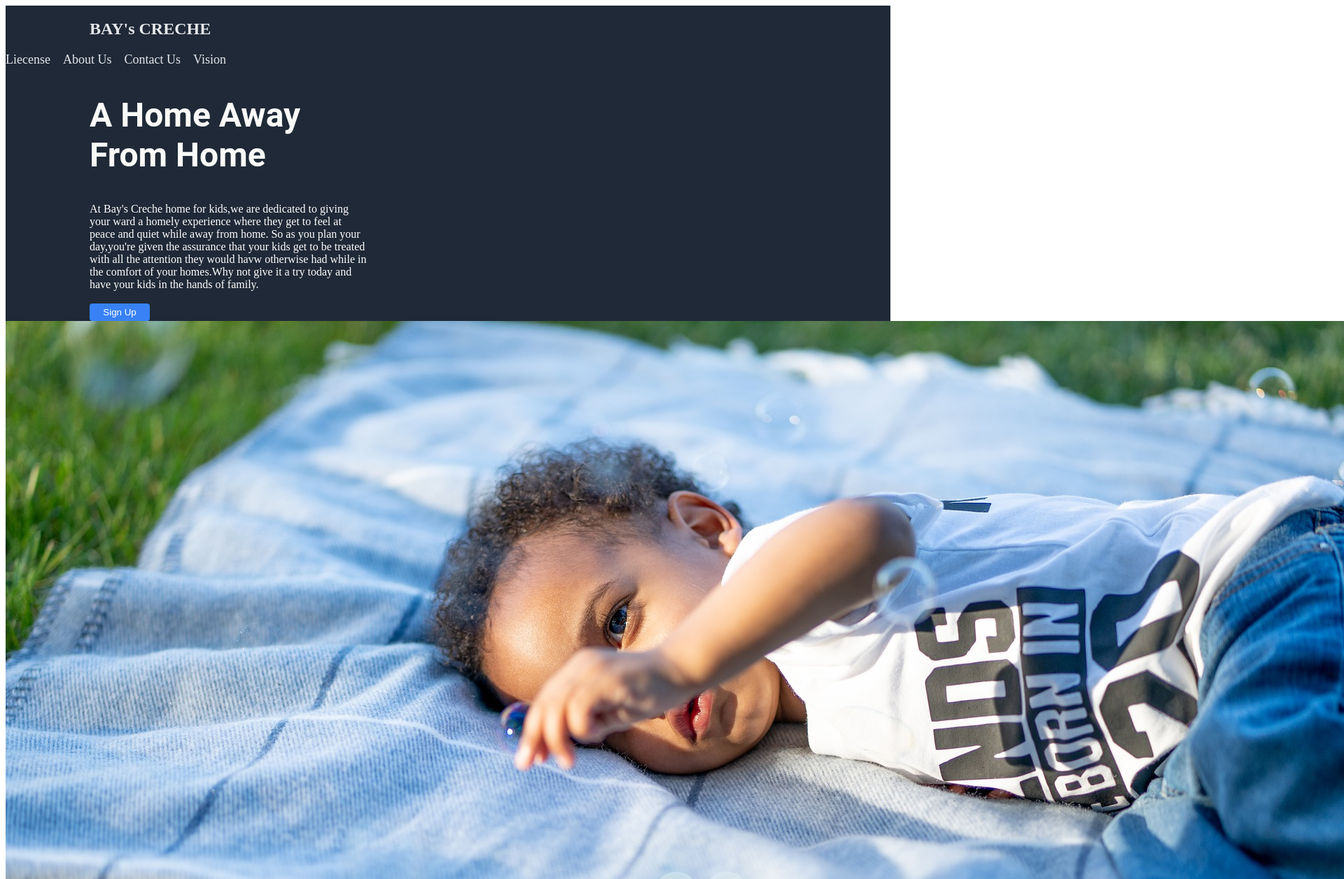
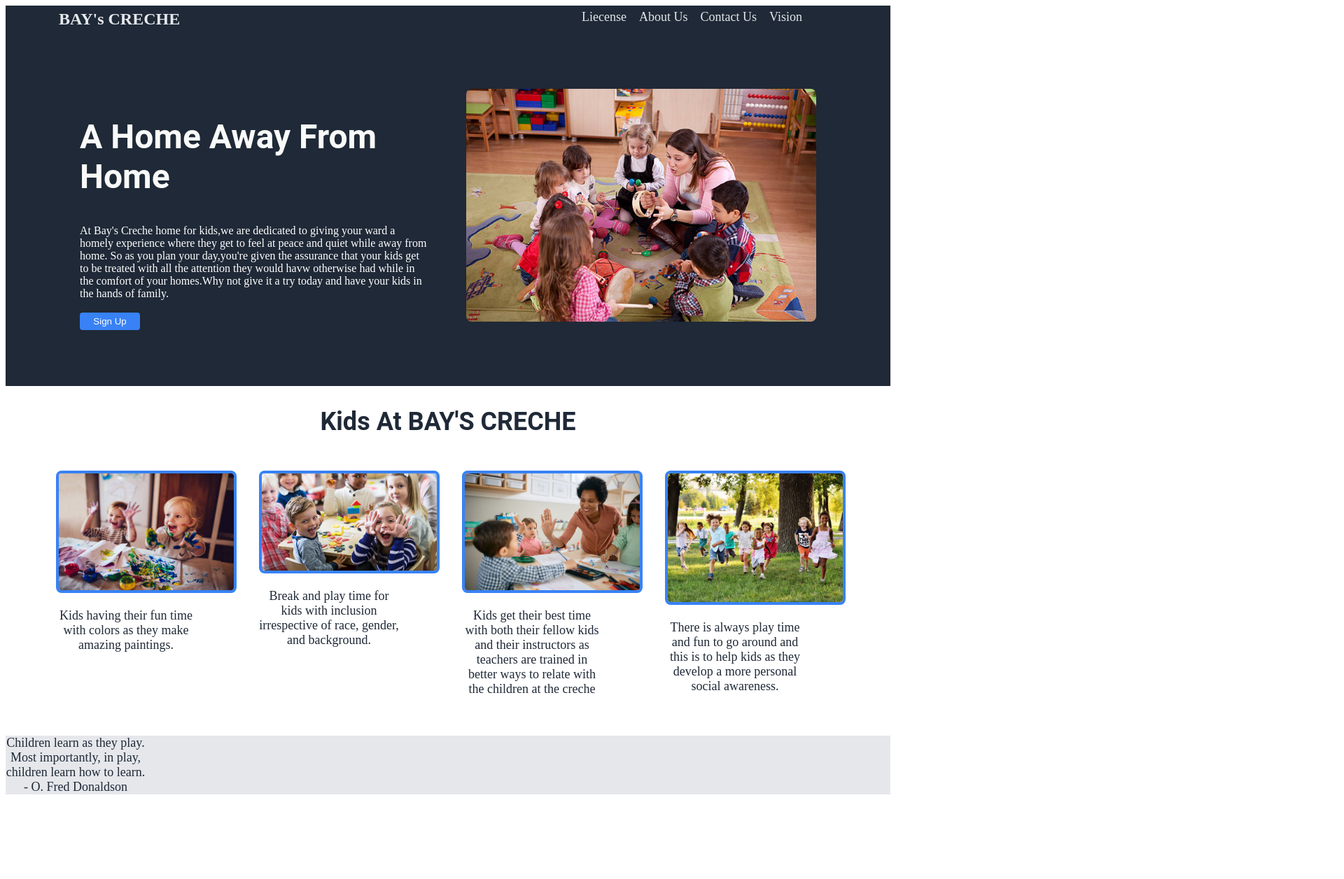
Before and after one commit to IvelDabs/landing_page, a plain HTML site: page index.html in a window 1280 px wide. Shown: the top 1257 px of the page at 70% size, 1920 px wide, since content can reach past the window. After the commit the page ends 1154 px from the top, so only its background shows below. Drawn offline with Linux system fonts and the light colour scheme.

Commit message:
index.html and landing.css and images/

```diff
--- a/index.html
+++ b/index.html
@@ -9,19 +9,60 @@
 </head>
 <body>
   <section class="header">
+    <div class="main">
+      <div>
         <h1>BAY's CRECHE</h1>
+      </div>
       <div class="navigation">
         <div>Liecense</div>
         <div>About Us</div>
         <div>Contact Us</div>
         <div>Vision</div>
       </div>
+    </div>
+
     <div class="logo">
+      <div class="home">
         <h2>A Home Away From Home</h2>
-    <Why>At Bay's Creche home for kids,we are dedicated to giving your ward a homely experience where they get to feel at peace and quiet while away from home. So as you plan your day,you're given the assurance that your kids get to be treated with all the attention they would havw otherwise had while in the comfort of your homes.Why not give it a try today and have your kids in the hands of family.</p>
+    <At>At Bay's Creche home for kids,we are dedicated to giving your ward a homely experience where they get to feel at peace and quiet while away from home. So as you plan your day,you're given the assurance that your kids get to be treated with all the attention they would havw otherwise had while in the comfort of your homes.Why not give it a try today and have your kids in the hands of family.</p>
     <button>Sign Up</button>
       </div>
-    <div class="jpg"><img src="/images/child.jpg" alt="a baby laying on a white"></div>
+      <div class="images">
+        <img class="child" src="/images/child .jpg" alt="a baby laying on a white">
+      </div>
+    </div>
+</section>
+
+<section class="middle">
+  <h2 class="happy">Kids At BAY'S CRECHE</h2>
+  <div class="kids">
+
+    <div class="boxes">
+      <img src="/images/child 5.jpg">
+      <p class="text">Kids having their fun time with colors as they make amazing paintings.</p>
+    </div>
+
+    <div class="boxes">
+      <img src="/images/child 6.jpg">
+      <p class="text">Break and play time for kids with inclusion irrespective of race, gender, and background.</p>
+    </div>
+
+    <div class="boxes">
+      <img src="/images/child2.jpg">
+      <p class="text">Kids get their best time with both their fellow kids and their instructors as teachers are trained in better ways to relate with the children at the creche</p>
+    </div>
+
+    <div class="boxes">
+      <img src="/images/child4.jpg">
+      <p class="text">There is always play time and fun to go around and this is to help kids as they develop a more personal social awareness.</p>
+    </div>
+    </div>
+</section>
+
+<section class="below">
+  <p class="texts">Children learn as they play. Most importantly, in play, children learn how to learn.
+    - O. Fred Donaldson</p>
+
 
 </section>
 
--- a/landing.css
+++ b/landing.css
@@ -3,14 +3,57 @@ h2{
   color: #f9faf8;
   font-family: roboto;
   font-weight: extra-bold;
+  flex: 1 1 auto;
+}
+
+h1{
+  color: #E5E7EB;
+  justify-content: flex-start;
+  padding-left: 70px;
+  width: 300px;
+  margin: 0;
+}
+
+.navigation{
+  display: inline-flex;
+  gap: 18px;
+  color: #E5E7EB;
+  justify-content: flex-end;
+  padding-right: 120px;
+  font-size: 18px;
+  cursor: pointer;
+}
+
+.navigation:hover{
+  text-decoration: underline;
+  color: #3882F6;
+}
+
+.main {
+  display: flex;
+  justify-content: space-between;
+  margin-bottom: 0;
+  padding: 6px;
+  vertical-align: top;
 }
 
 .logo{
   color: white;
   display: flex;
-  width: 400px;
+  padding: 80px;
+  justify-content: space-around;
+  vertical-align: top;
+}
+
+.home {
+  display: flex;
   flex-direction: column;
-  padding-left: 120px;
+  width: 500px;
+}
+
+.images {
+ width: 500px;
+
 }
 
 .header{
@@ -20,7 +63,7 @@ h2{
 p{
   font-size: 18px;
   color: white;
-
+  flex: 1 1 auto;
 }
 
 button{
@@ -32,21 +75,56 @@ button{
   height: 25px;
 }
 
-.navigation{
-  display: inline-flex;
-  gap: 18px;
-  color: #E5E7EB;
-  justify-content: flex-end;
-  padding-right: 30px;
-  font-size: 18px;
+
+.child {
+  width: 500px;
+  border: none;
 }
 
-h1{
-  display: inline-flex;
-  gap: 18px;
-  color: #E5E7EB;
-  justify-content: flex-start;
-  padding-left: 120px;
-  width: 800px;
-  margin-bottom: 20px;
+.middle {
+  background-color: white;
 }
+
+.happy {
+  font-size: 36px;
+  font-weight: extra-bold;
+  color: #1F2937;
+  text-align: center;
+}
+
+.kids {
+  display: flex;
+  justify-content: center;
+  padding-left: 400px;
+  padding-right: 400px;
+}
+img {
+  border: 4px solid #3882F6;
+  width: 250px;
+  border-radius: 8px;
+}
+
+.text {
+  color: #1F2937;
+  font-size: 18px;
+  width: 200px;
+  text-align: center;
+}
+
+.boxes {
+  width: 250px;
+  margin: 20px;
+  align-items: center;
+}
+
+.below {
+  background-color: #E5E7EB;
+  color:#1F2937
+}
+
+.texts {
+  color: #1F2937;
+  font-size: 18px;
+  width: 200px;
+  text-align: center;
+}
```
Also changed, not shown: images/chij.jpg (added), images/child .jpg (added), images/child 5.jpg (added), images/child 6.jpg (added), images/child.jpg (deleted), images/child2.jpg (added), images/child3.jpg (added), images/child4.jpg (added), images/creche.jpg (added). Lines whose indentation alone changed are shown as unchanged.
